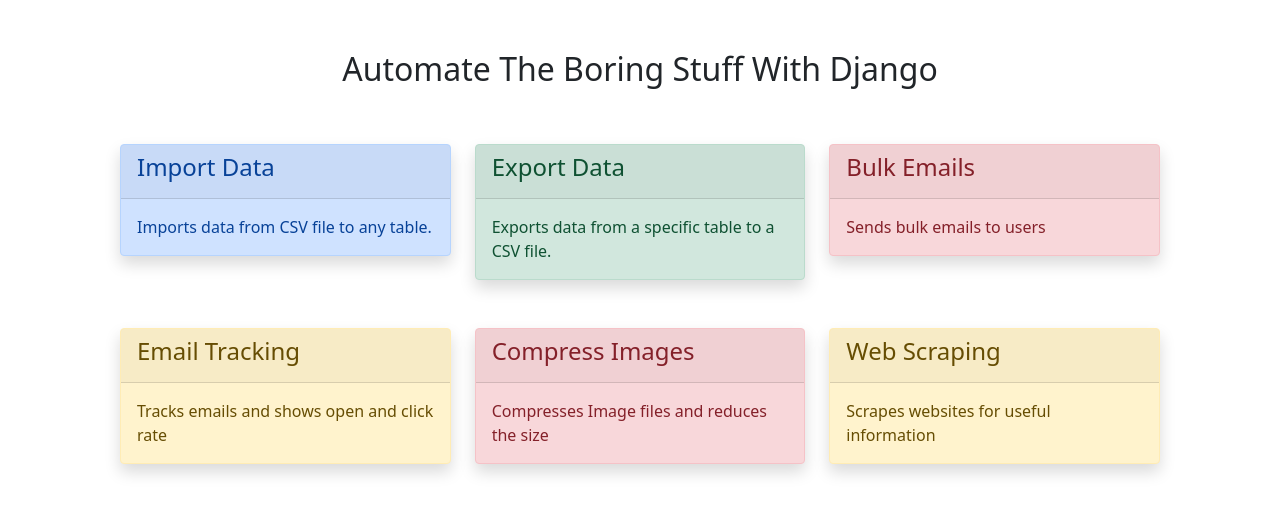
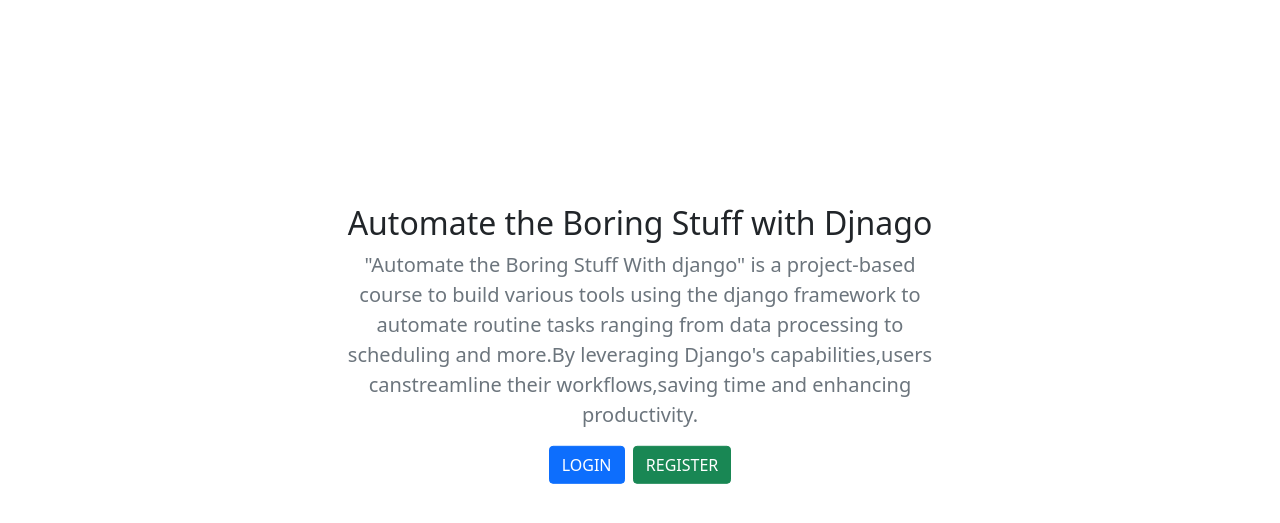
Before and after one commit to NiddanaMohan00/automate_with_django, a Django app: page / in a window 1280 px wide. Shown: the part 56-579 px from the top of the page. Run offline with Django 5.2, Linux system fonts and the light colour scheme; parts of the project's set-up code (start-up, migrations or seed data) failed here and were passed over.

Commit message:
login registration features

```diff
--- a/awd_main/settings.py
+++ b/awd_main/settings.py
@@ -38,6 +38,8 @@
     'django.contrib.staticfiles',
     'dataentry',
     'uploads',
+    'crispy_forms',
+    'crispy_bootstrap5',
 ]
 
 MIDDLEWARE = [
@@ -141,3 +143,6 @@
 EMAIL_USE_TLS=True
 DEFAULT_FROM_EMAIL='Automate The Boring Stuff <niddanamohan699@gmail.com>'
 DEFAULT_TO_EMAIL='niddanamohan@gmail.com'
+
+
+CRISPY_TEMPLATE_PACK = 'bootstrap5'
--- a/awd_main/urls.py
+++ b/awd_main/urls.py
@@ -24,5 +24,8 @@
     path('',views.home,name='home'),
     path('dataentry/',include('dataentry.urls')),
     path('celery-test/',views.celery_test),
-
+    #Registration  And Login Urls
+    path('register/',views.register,name='register'),
+    path('login/',views.login,name='login'),
+    path('logout/',views.logout,name='logout'),
 ]+static(settings.MEDIA_URL,document_root=settings.MEDIA_ROOT)
--- a/awd_main/views.py
+++ b/awd_main/views.py
@@ -1,6 +1,10 @@
-from django.shortcuts import render
+from django.contrib import messages
+from django.shortcuts import redirect, render
 from django.http import HttpResponse
+from .forms import RegistrationForm
 
+from django.contrib.auth.forms import AuthenticationForm
+from django.contrib import auth
 from dataentry.tasks import celery_test_task
 def home(request):
     return render(request,'home.html')
@@ -9,3 +13,40 @@
     #i want to execute a time consuming task here
     celery_test_task.delay()
     return HttpResponse("<h2>Celery is working!</h2>")
+def register(request):
+    if request.method=='POST':
+        form=RegistrationForm(request.POST)
+        if form.is_valid():
+            form.save()
+            messages.success(request,'Registration successful!')
+            return redirect('register')
+        else:
+            context={'form':form}
+            return render(request,'register.html',context)
+    else:
+        form=RegistrationForm()
+        context={'form':form}
+    return render(request,'register.html',context)
+
+
+def login(request):
+    if request.method=='POST':
+        form=AuthenticationForm(request,request.POST)
+        if form.is_valid():
+            username=form.cleaned_data.get('username')
+            password=form.cleaned_data.get('password')
+            user=auth.authenticate(username=username,password=password)
+            if user is not None:
+                auth.login(request,user)
+                return redirect('home')
+        else:
+            messages.error(request,'Invalid Credentials!')
+            return redirect('login')
+
+
+    form=AuthenticationForm()
+    context={'form':form}
+    return render(request,'login.html',context)
+def logout(request):
+    auth.logout(request)
+    return redirect('home')
--- a/templates/base.html
+++ b/templates/base.html
@@ -8,10 +8,19 @@
     <!-- Latest compiled and minified CSS -->
     <link href="https://cdn.jsdelivr.net/npm/bootstrap@5.0.2/dist/css/bootstrap.min.css" rel="stylesheet">
     <script src="https://cdn.jsdelivr.net/npm/bootstrap@5.0.2/dist/js/bootstrap.bundle.min.js" ></script>
+
+    <script src="https://ajax.googleapis.com/ajax/libs/jquery/3.7.1/jquery.min.js"></script>
 <script src="{% static 'js/custom.js' %}"></script>
 <style>
     .form-group{
         padding-bottom: 15px !important;
+    }
+    .home-info{
+        position: absolute;
+        top: 50%;
+        left: 50%;
+        transform: translate(-50%,-50%);
+        padding: 20px;
     }
 </style>
 </head>
@@ -20,10 +29,22 @@
 <nav class="navbar navbar-light bg-light">
   <div class="container">
     <a class="navbar-brand" href="{% url 'home' %}">Automate with Django</a>
+
+    {% if user.is_authenticated %}
+    <!--Show logout butto-->
     <div>
-        <a href="#" class="float-right text-decoration-none text-dark">Login</a>
-        &nbsp;&nbsp;<a href="#" class="float-right btn btn-success">Register</a>
+        Hello !,<b>{{user}}❤️</b>
+    &nbsp;&nbsp;<a href="{% url 'logout' %}" class="float-right btn btn-outline-danger">Logout</a>
     </div>
+
+
+        {% else %}
+    <div>
+        <a href="{% url 'login' %}" class="float-right text-decoration-none text-dark">Login</a>
+        &nbsp;&nbsp;<a href="{% url 'register' %}" class="float-right btn btn-success">Register</a>
+    </div>
+
+    {% endif %}
 
   </div>
 </nav>
--- a/templates/home.html
+++ b/templates/home.html
@@ -2,6 +2,7 @@
 
 {% block content %}
     <div class="container" style="padding: 50px;">
+         {% if user.is_authenticated %}
     <h2 class="text-center">Automate The Boring Stuff With Django</h2>
     <div class="row pt-5">
         <!-- Import data -->
@@ -89,5 +90,19 @@
             </a>
         </div>
     </div>
+    {%else%}
+    <div class="home-info">
+        <h2 class="text-center">Automate the Boring Stuff with Djnago</h2>
+        <p class="lead text-center text-muted">
+            "Automate the Boring Stuff With django" is a project-based course to build various tools using the django framework
+            to automate routine tasks ranging from data processing to scheduling and more.By leveraging Django's capabilities,users canstreamline their workflows,saving time and enhancing productivity.
+        </p>
+        <div style="display: flex;justify-content: center;">
+            <a href="{%url 'login'%}" class="btn btn-primary">LOGIN</a>
+            &nbsp;&nbsp;<a href="{%url 'register'%}" class="btn btn-success">REGISTER</a>
+        </div>
+    </div>
 </div>
+
+{%endif%}
 {% endblock  %}
```
Also changed, not shown: awd_main/forms.py (added, +9 -0 lines), templates/login.html (added, +19 -0 lines), templates/register.html (added, +19 -0 lines).
